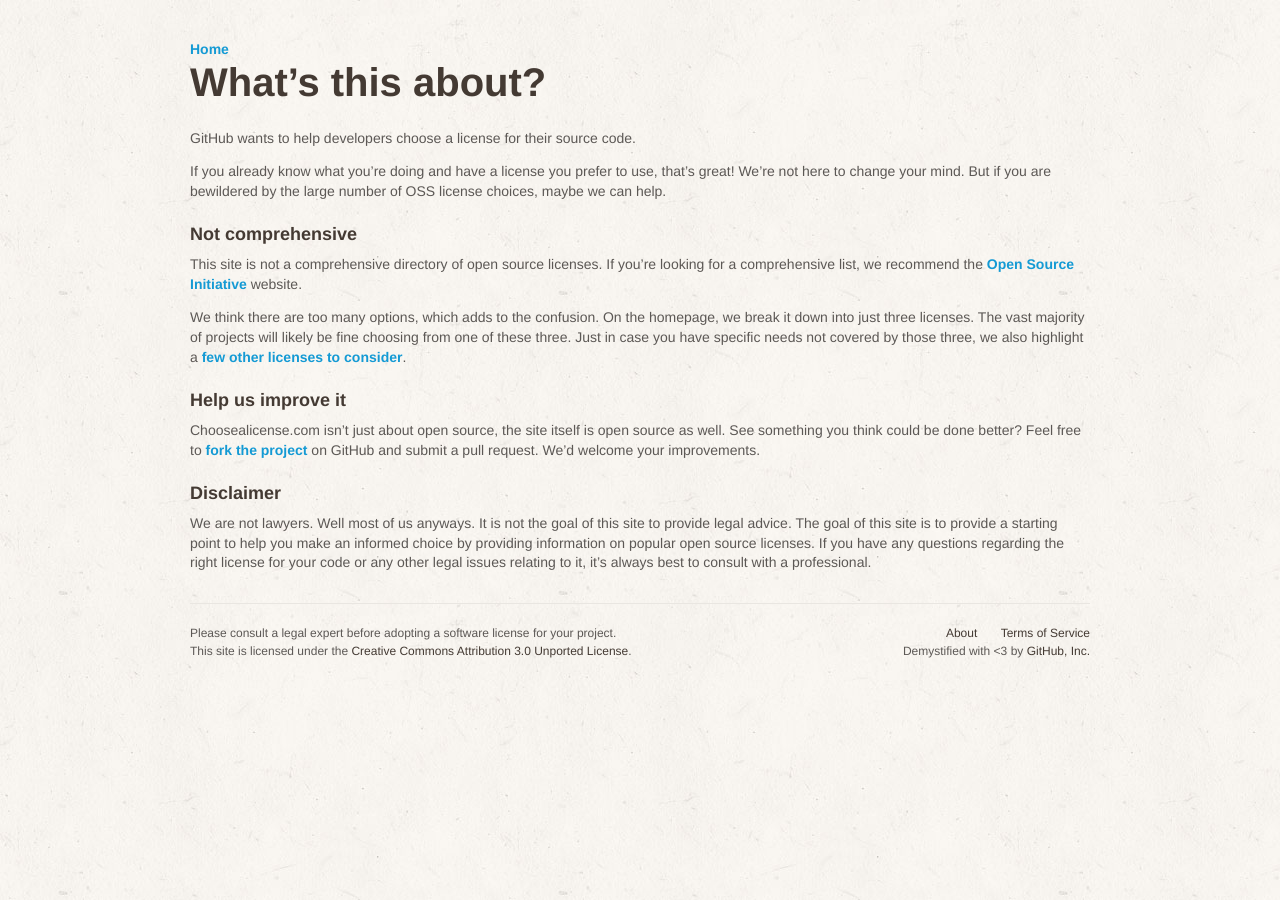
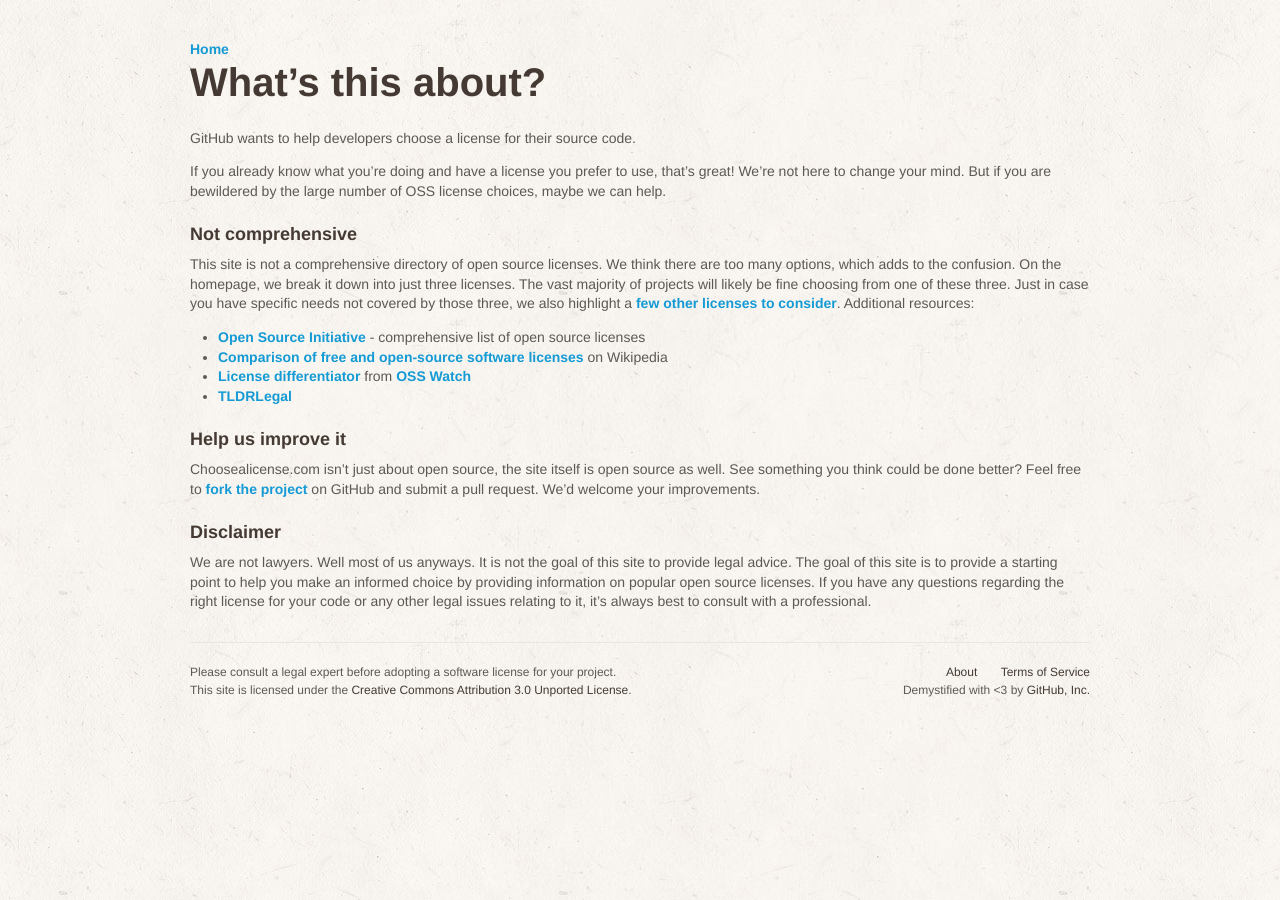
Before and after one commit to github/choosealicense.com, a Jekyll site: the page built from about.md, in a window 1280 px wide. Built offline with Jekyll 4.4.1, drawn with Linux system fonts in a browser that asks for light colours; some web fonts are replaced; Markdown is read by kramdown in place of the engine named in the settings.

Commit message:
include list of resources

```diff
--- a/about.md
+++ b/about.md
@@ -11,9 +11,14 @@
 
 ## Not comprehensive
 
-This site is not a comprehensive directory of open source licenses. If you&#8217;re looking for a comprehensive list, we recommend the <a href="http://opensource.org/licenses/">Open Source Initiative</a> website.
+This site is not a comprehensive directory of open source licenses.  We think there are too many options, which adds to the confusion. On the homepage, we break it down into just three licenses. The vast majority of projects will likely be fine choosing from one of these three. Just in case you have specific needs not covered by those three, we also highlight a [few other licenses to consider](/licenses/).  Additional resources:
 
-We think there are too many options, which adds to the confusion. On the homepage, we break it down into just three licenses. The vast majority of projects will likely be fine choosing from one of these three. Just in case you have specific needs not covered by those three, we also highlight a [few other licenses to consider](/licenses/).
+<ul class="bullets">
+  <li><a href="http://opensource.org/licenses/">Open Source Initiative</a> - comprehensive list of open source licenses</li>
+  <li><a href="http://en.wikipedia.org/wiki/Comparison_of_free_and_open-source_software_licenses">Comparison of free and open-source software licenses</a> on Wikipedia</li>
+  <li><a href="http://www.oss-watch.ac.uk/apps/licdiff/">License differentiator</a> from <a href="http://www.oss-watch.ac.uk/">OSS Watch</a></li>
+  <li><a href="http://www.tldrlegal.com/">TLDRLegal</a></li>
+</ul>
 
 ## Help us improve it
 
```
